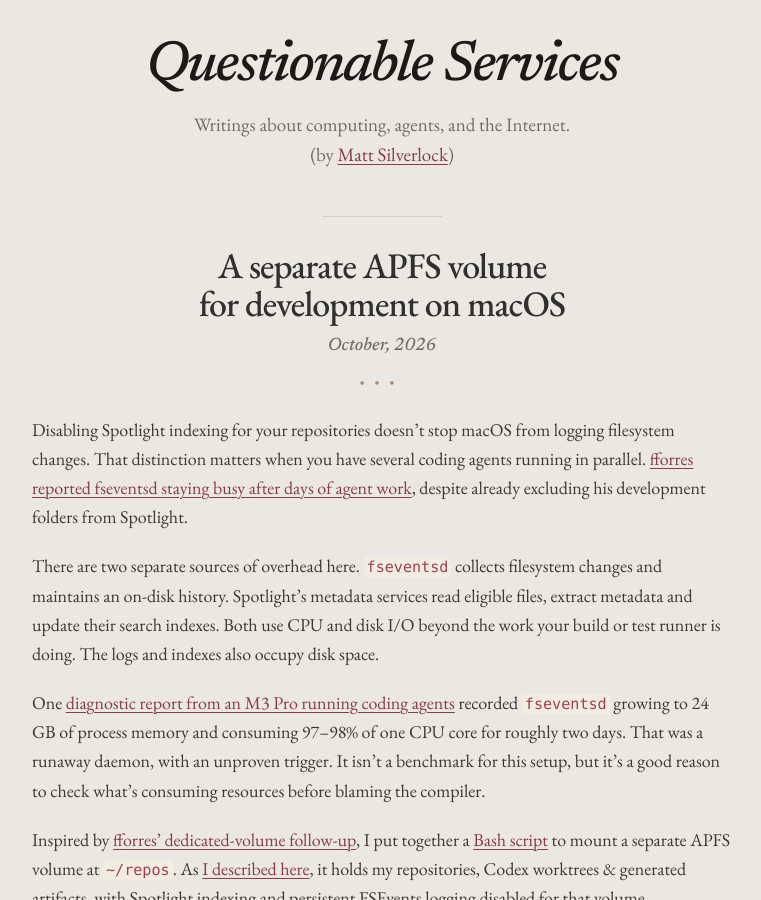
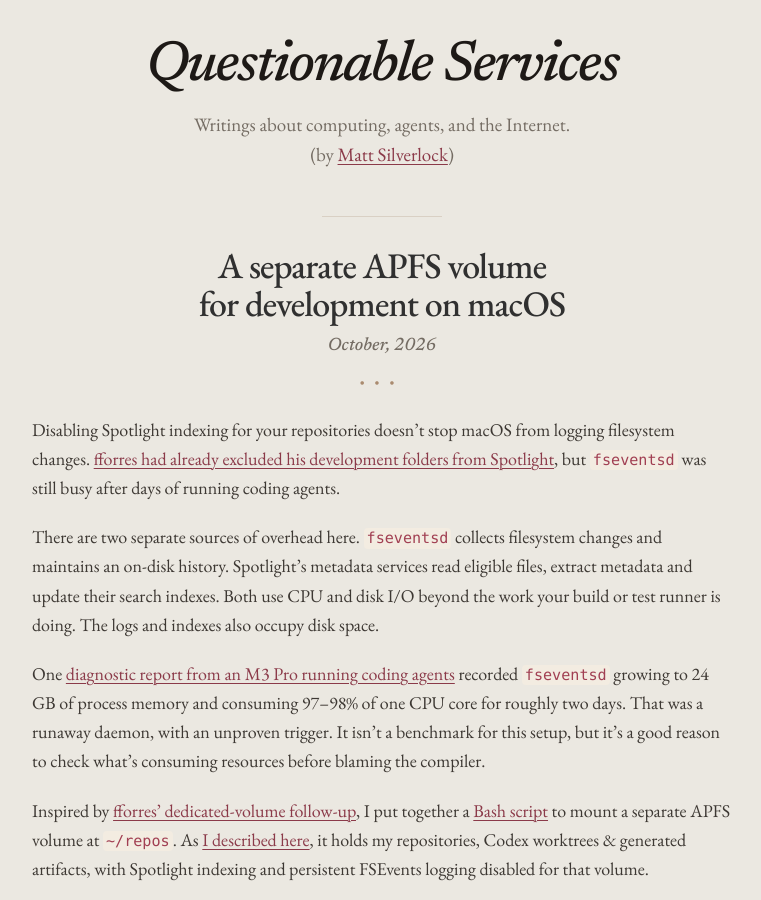
Before and after one commit to elithrar/elithrar.github.io, a Jekyll site: the page built from _posts/2026-10-17-apfs-development-volume-macos.md, in a window 1280 px wide and 900 px high. Shown: the whole window, without its empty margins (258-1019 px from the left). Built offline with Jekyll 4.4.1, drawn with Linux system fonts in a browser that asks for light colours.

Commit message:
Make APFS article opening concrete

```diff
--- a/_posts/2026-10-17-apfs-development-volume-macos.md
+++ b/_posts/2026-10-17-apfs-development-volume-macos.md
@@ -5,7 +5,7 @@ date: 2026-10-17 00:00:00 +0000
 categories: macos, apfs, tools
 ---
 
-Disabling Spotlight indexing for your repositories doesn’t stop macOS from logging filesystem changes. That distinction matters when you have several coding agents running in parallel. [fforres reported fseventsd staying busy after days of agent work](https://x.com/fforres/status/2110806374544523559), despite already excluding his development folders from Spotlight.
+Disabling Spotlight indexing for your repositories doesn’t stop macOS from logging filesystem changes. [fforres had already excluded his development folders from Spotlight](https://x.com/fforres/status/2110806374544523559), but `fseventsd` was still busy after days of running coding agents.
 
 There are two separate sources of overhead here. `fseventsd` collects filesystem changes and maintains an on-disk history. Spotlight’s metadata services read eligible files, extract metadata and update their search indexes. Both use CPU and disk I/O beyond the work your build or test runner is doing. The logs and indexes also occupy disk space.
 
```
